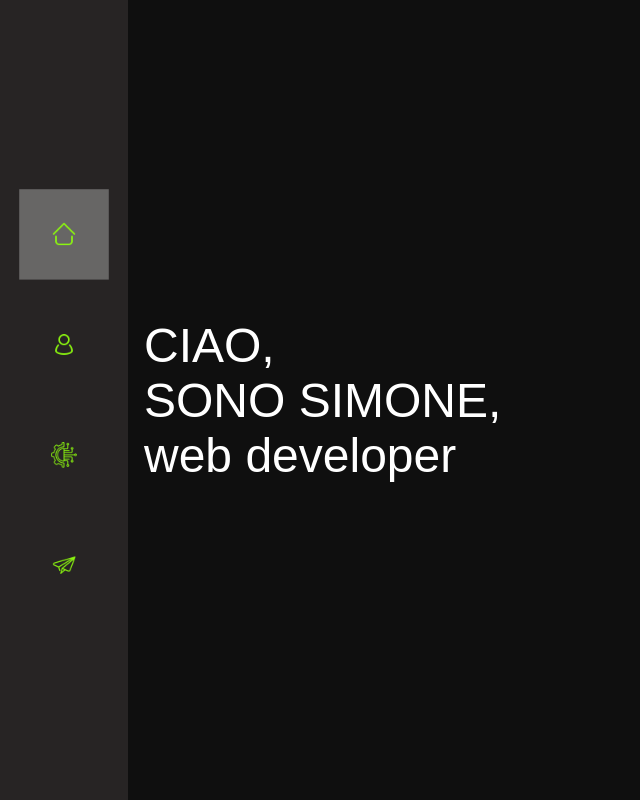
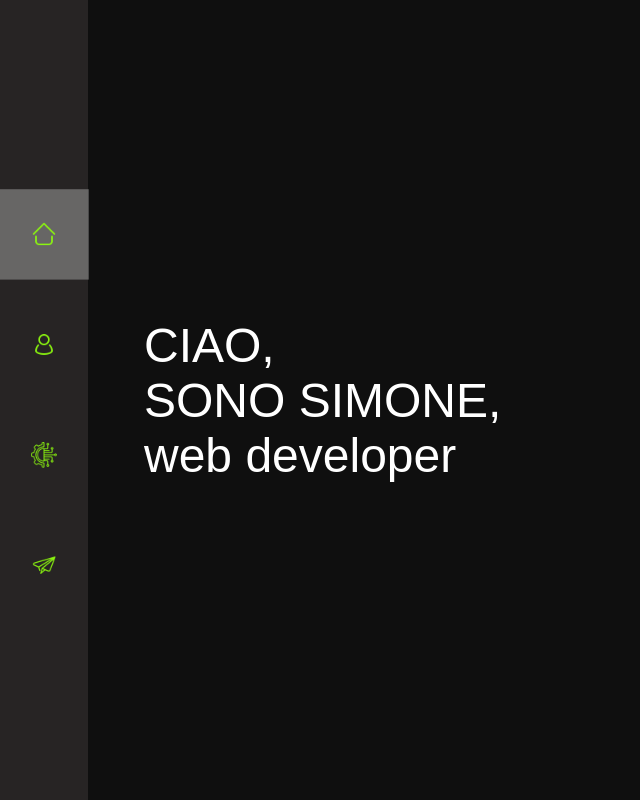
Before and after one commit to simoneloop/simoneloop.github.io, an Angular app: page / in a window 1280 px wide. Shown: the whole page, without its empty margins (0-640 px from the left). Built offline with nearby package versions, Linux system fonts and the light colour scheme.

Commit message:
feat(ui)

```diff
--- a/src/app/navbar/navbar.component.css
+++ b/src/app/navbar/navbar.component.css
@@ -2,7 +2,7 @@
     position: absolute;
     height: 100%;
     background-color:#272424;
-    width: 10%;
+    width: 5.5em;
     color: green;
     z-index: 1;
 }
```
